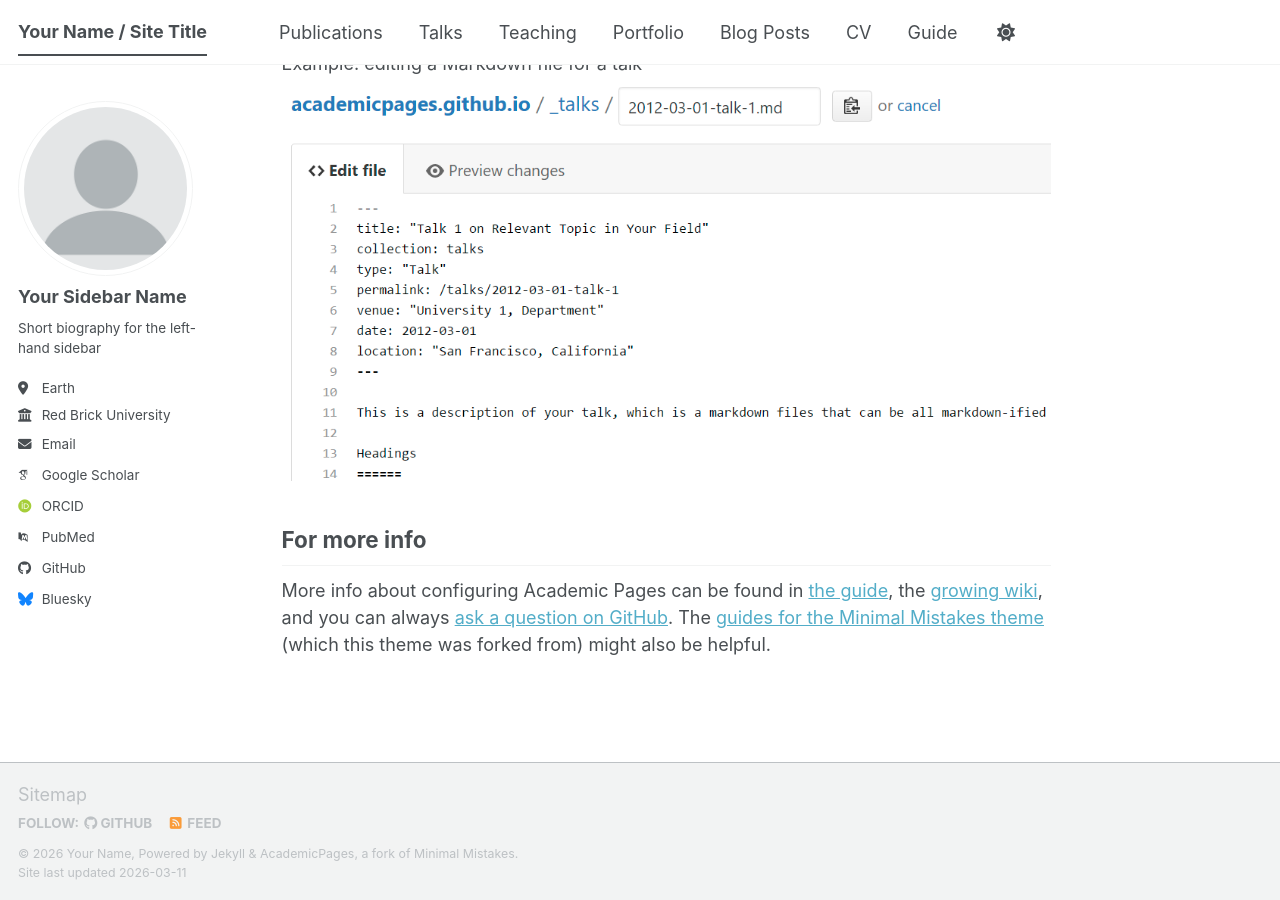
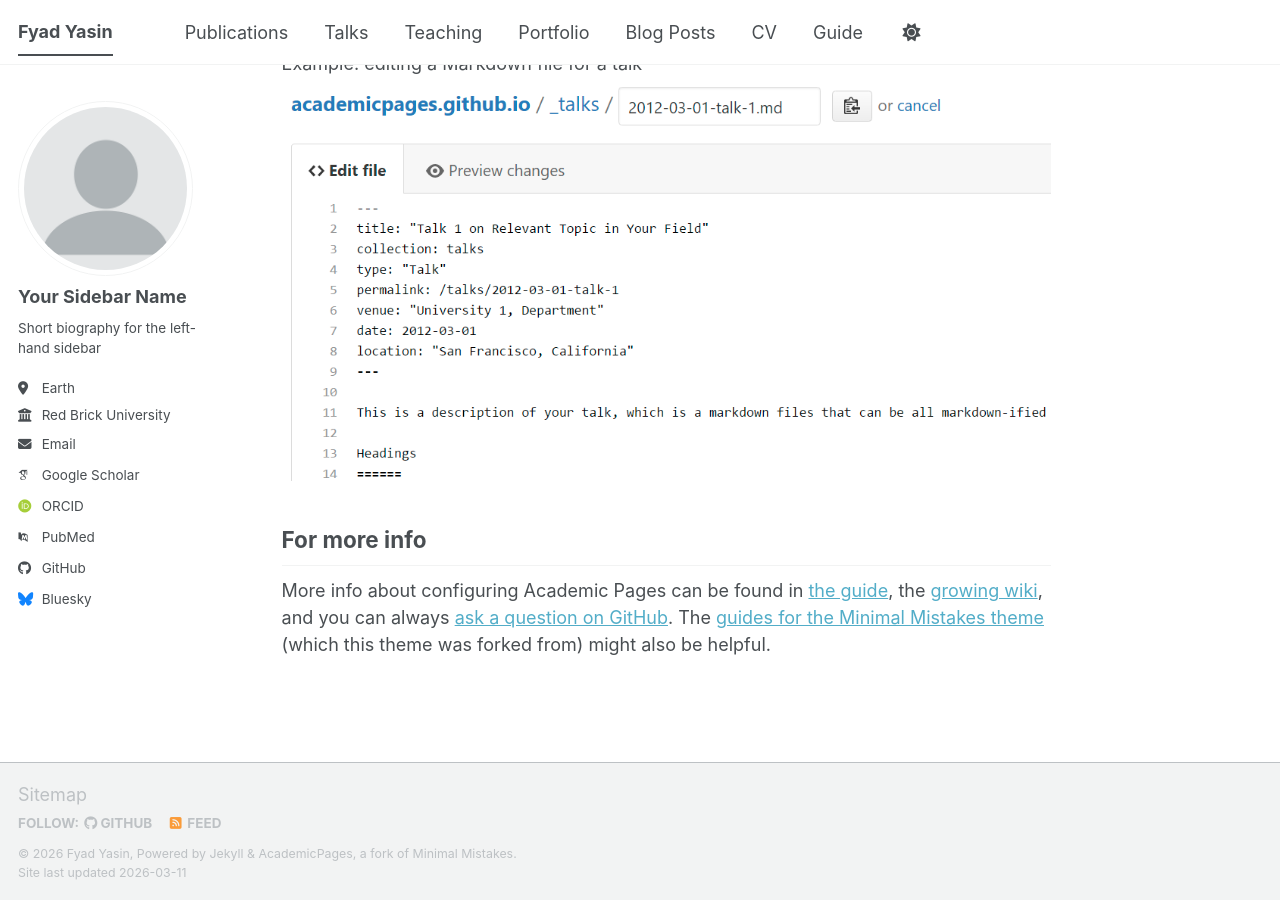
Before and after one commit to F-Yasin/f-yasin.github.io, a Jekyll site: the page built from _pages/about.md, in a window 1280 px wide and 900 px high, scrolled down 2720 px. Built offline with Jekyll 4.4.1, drawn with Linux system fonts in a browser that asks for light colours; some web fonts are replaced; a script bundle is joined from its source files by our own code; library files that are not in the unit come from our copies.

Commit message:
Update site title and personal information

```diff
--- a/_config.yml
+++ b/_config.yml
@@ -9,10 +9,10 @@
 # Basic Site Settings
 locale                   : "en-US"
 site_theme               : "default" # The available themes options are "default", "air", "sunrise", "mint", "dirt" and "contrast"
-title                    : "Your Name / Site Title"
+title                    : "Fyad Yasin"
 title_separator          : "-"
-name                     : &name "Your Name"
-description              : &description "Your Name's academic portfolio"   # Update this with a general description of your site, this is the default if not overridden by a page
+name                     : &name "Fyad Yasin"
+description              : &description "Fyad Yasin"   # Update this with a general description of your site, this is the default if not overridden by a page
 url                      : https://academicpages.github.io # The base hostname & protocol for your site e.g. "https://[your GitHub username].github.io",
                                                            # or if you already have some other page hosted on Github then use "https://[your GitHub username].github.io/[Your Repo Name]"
 baseurl                  : "" # the subpath of your site, e.g. "/blog"
```
